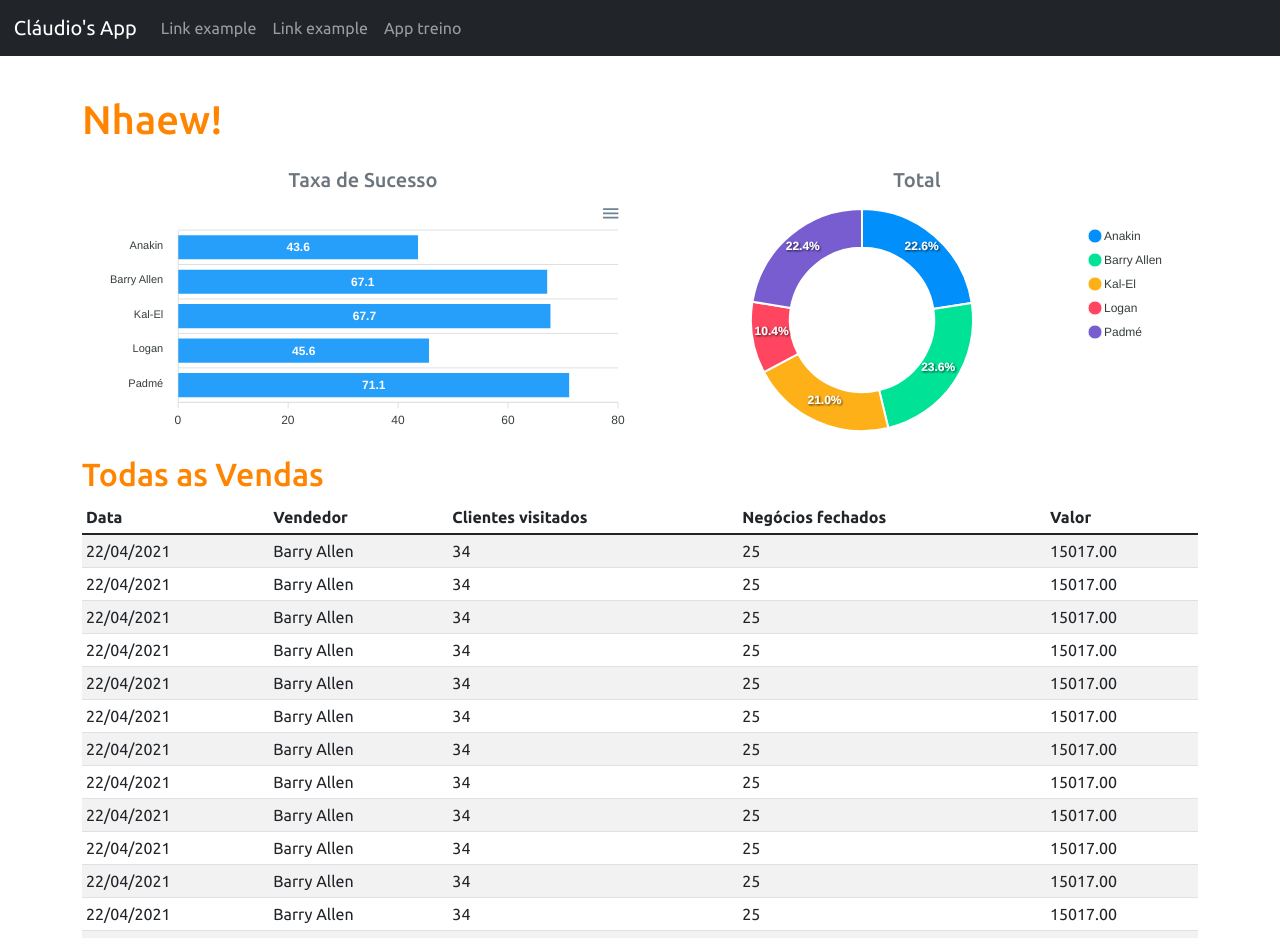
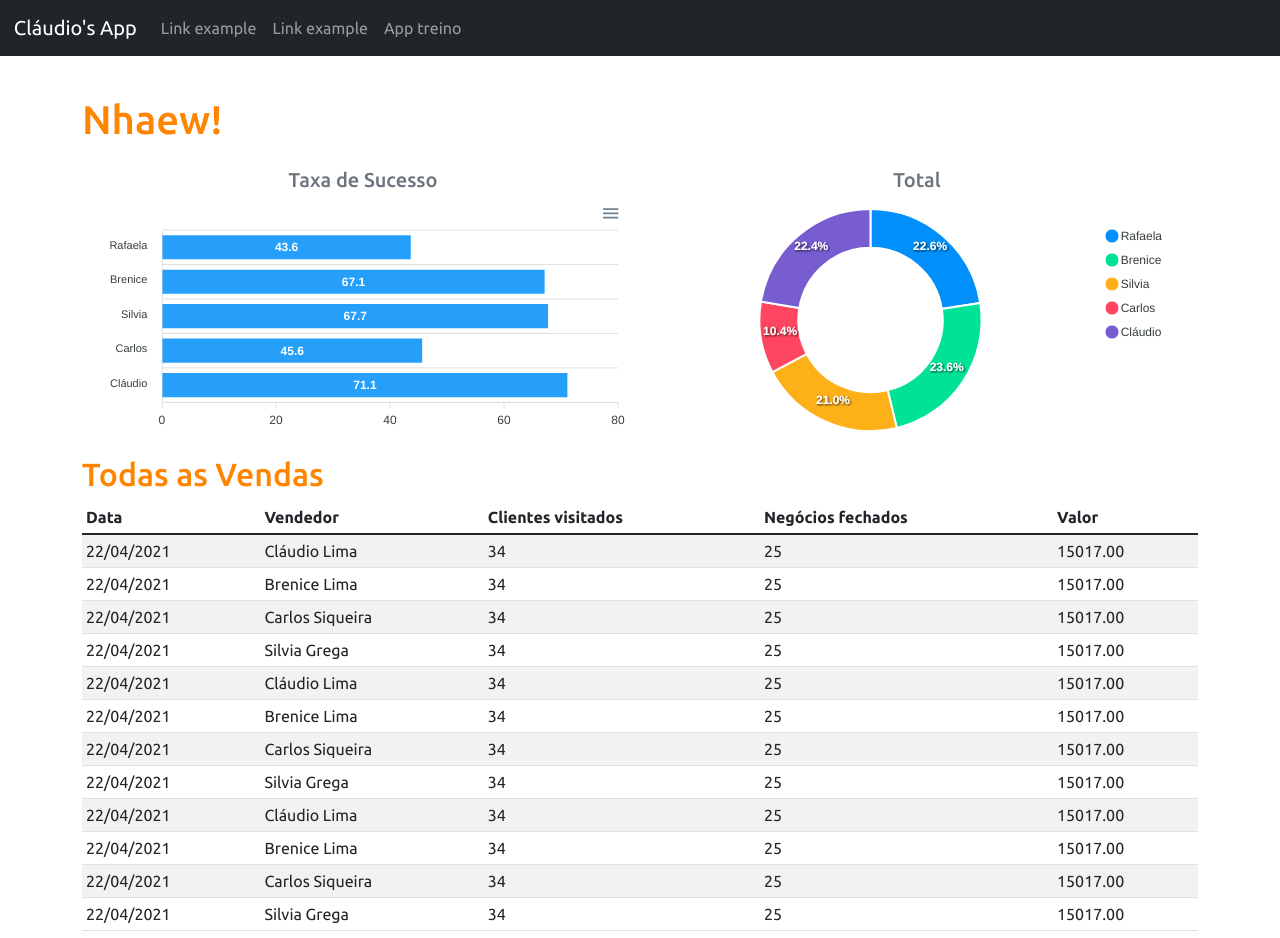
Before and after one commit to CRL-Drums/spring_boot_react, a React (Create React App) app in the folder frontend/: page / in a window 1280 px wide. Shown: the top 938 px of the page. Built offline with nearby package versions, Linux system fonts and the light colour scheme.

Commit message:
charts updated

```diff
--- a/frontend/src/assets/BarChart/index.tsx
+++ b/frontend/src/assets/BarChart/index.tsx
@@ -11,7 +11,7 @@ function BarChart() {
 
     const mockData = {
         labels: {
-            categories: ['Anakin', 'Barry Allen', 'Kal-El', 'Logan', 'Padmé']
+            categories: ['Rafaela', 'Brenice', 'Silvia', 'Carlos', 'Cláudio']
         },
         series: [
             {
--- a/frontend/src/assets/DonutChart/index.tsx
+++ b/frontend/src/assets/DonutChart/index.tsx
@@ -2,7 +2,7 @@ import Chart from 'react-apexcharts'
 function DonutChart() {
     const mockData = {
         series: [477138, 499928, 444867, 220426, 473088],
-        labels: ['Anakin', 'Barry Allen', 'Kal-El', 'Logan', 'Padmé']
+        labels: ['Rafaela', 'Brenice', 'Silvia', 'Carlos', 'Cláudio']
     }
 
     const options = {
--- a/frontend/src/components/DataTable/index.tsx
+++ b/frontend/src/components/DataTable/index.tsx
@@ -14,95 +14,89 @@ function DataTable() {
                 <tbody>
                     <tr>
                         <td>22/04/2021</td>
-                        <td>Barry Allen</td>
+                        <td>Cláudio Lima</td>
                         <td>34</td>
                         <td>25</td>
                         <td>15017.00</td>
                     </tr>
                     <tr>
                         <td>22/04/2021</td>
-                        <td>Barry Allen</td>
+                        <td>Brenice Lima</td>
                         <td>34</td>
                         <td>25</td>
                         <td>15017.00</td>
                     </tr>
                     <tr>
                         <td>22/04/2021</td>
-                        <td>Barry Allen</td>
+                        <td>Carlos Siqueira</td>
                         <td>34</td>
                         <td>25</td>
                         <td>15017.00</td>
                     </tr>
                     <tr>
                         <td>22/04/2021</td>
-                        <td>Barry Allen</td>
+                        <td>Silvia Grega</td>
                         <td>34</td>
                         <td>25</td>
                         <td>15017.00</td>
                     </tr>
                     <tr>
                         <td>22/04/2021</td>
-                        <td>Barry Allen</td>
+                        <td>Cláudio Lima</td>
                         <td>34</td>
                         <td>25</td>
                         <td>15017.00</td>
                     </tr>
                     <tr>
                         <td>22/04/2021</td>
-                        <td>Barry Allen</td>
+                        <td>Brenice Lima</td>
                         <td>34</td>
                         <td>25</td>
                         <td>15017.00</td>
                     </tr>
                     <tr>
                         <td>22/04/2021</td>
-                        <td>Barry Allen</td>
+                        <td>Carlos Siqueira</td>
                         <td>34</td>
                         <td>25</td>
                         <td>15017.00</td>
                     </tr>
                     <tr>
                         <td>22/04/2021</td>
-                        <td>Barry Allen</td>
+                        <td>Silvia Grega</td>
                         <td>34</td>
                         <td>25</td>
                         <td>15017.00</td>
                     </tr>
                     <tr>
                         <td>22/04/2021</td>
-                        <td>Barry Allen</td>
+                        <td>Cláudio Lima</td>
                         <td>34</td>
                         <td>25</td>
                         <td>15017.00</td>
                     </tr>
                     <tr>
                         <td>22/04/2021</td>
-                        <td>Barry Allen</td>
+                        <td>Brenice Lima</td>
                         <td>34</td>
                         <td>25</td>
                         <td>15017.00</td>
                     </tr>
                     <tr>
                         <td>22/04/2021</td>
-                        <td>Barry Allen</td>
+                        <td>Carlos Siqueira</td>
                         <td>34</td>
                         <td>25</td>
                         <td>15017.00</td>
                     </tr>
                     <tr>
                         <td>22/04/2021</td>
-                        <td>Barry Allen</td>
+                        <td>Silvia Grega</td>
                         <td>34</td>
                         <td>25</td>
                         <td>15017.00</td>
                     </tr>
-                    <tr>
-                        <td>22/04/2021</td>
-                        <td>Barry Allen</td>
-                        <td>34</td>
-                        <td>25</td>
-                        <td>15017.00</td>
-                    </tr>
+
                 </tbody>
             </table>
         </div>
--- a/frontend/src/components/Footer/index.tsx
+++ b/frontend/src/components/Footer/index.tsx
@@ -4,7 +4,7 @@ function Footer() {
       <div className="container">
         <p className="text-light">App desenvolvido por <a href="https://www.linkedin.com/in/claudio-lima-101/" target="_blank" rel="noreferrer">Cláudio Lima</a></p>
         <p className="text-light"><small><strong>Contatos:</strong><br />
-          Instagram: <a href="https://instagram.com/claudio.lima.crl" target="_blank" rel="noreferrer">@devsuperior.ig</a></small></p>
+          Instagram: <a href="https://instagram.com/claudio.lima.crl" target="_blank" rel="noreferrer">@claudio.lima.crl</a></small></p>
       </div>
     </footer>
   );
```
